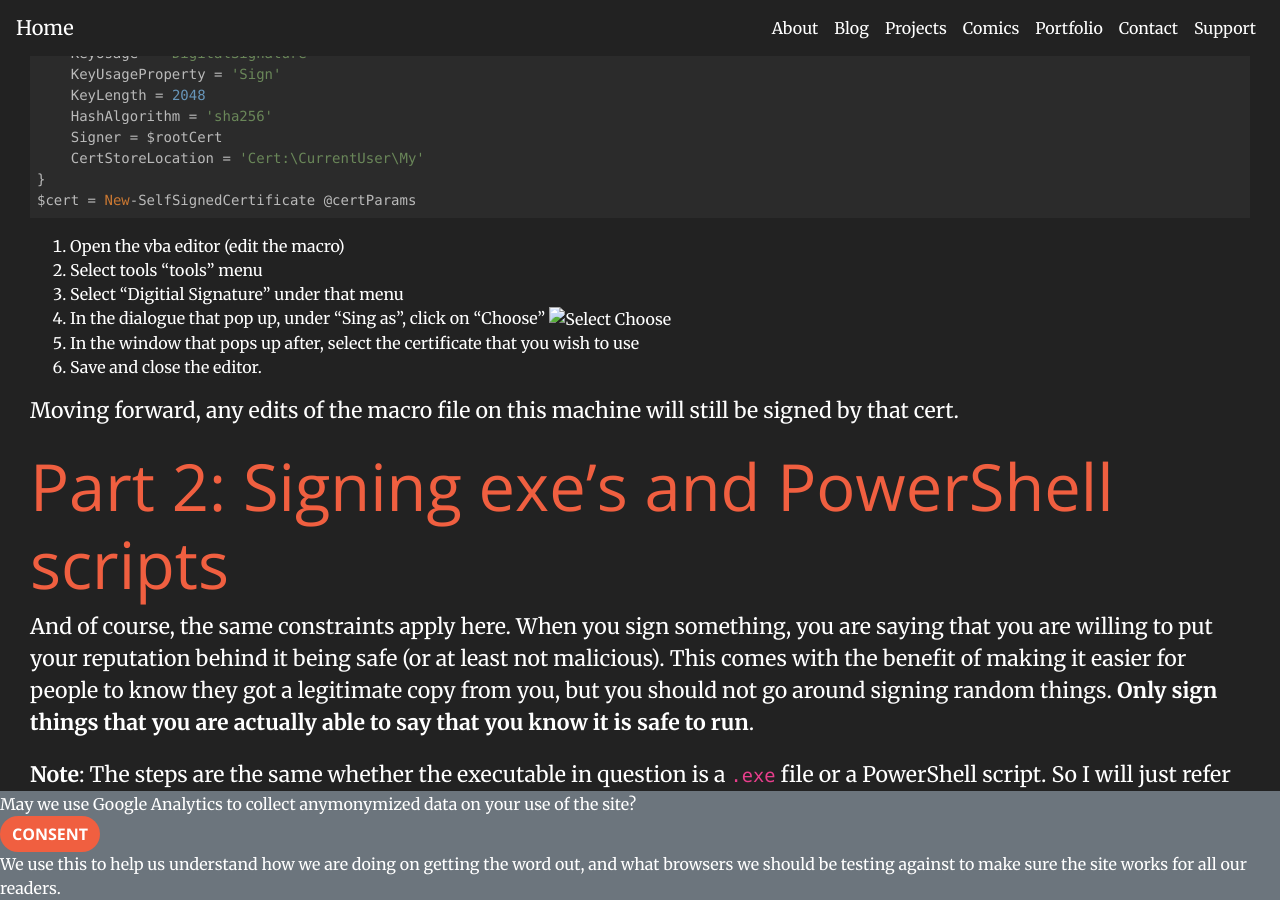
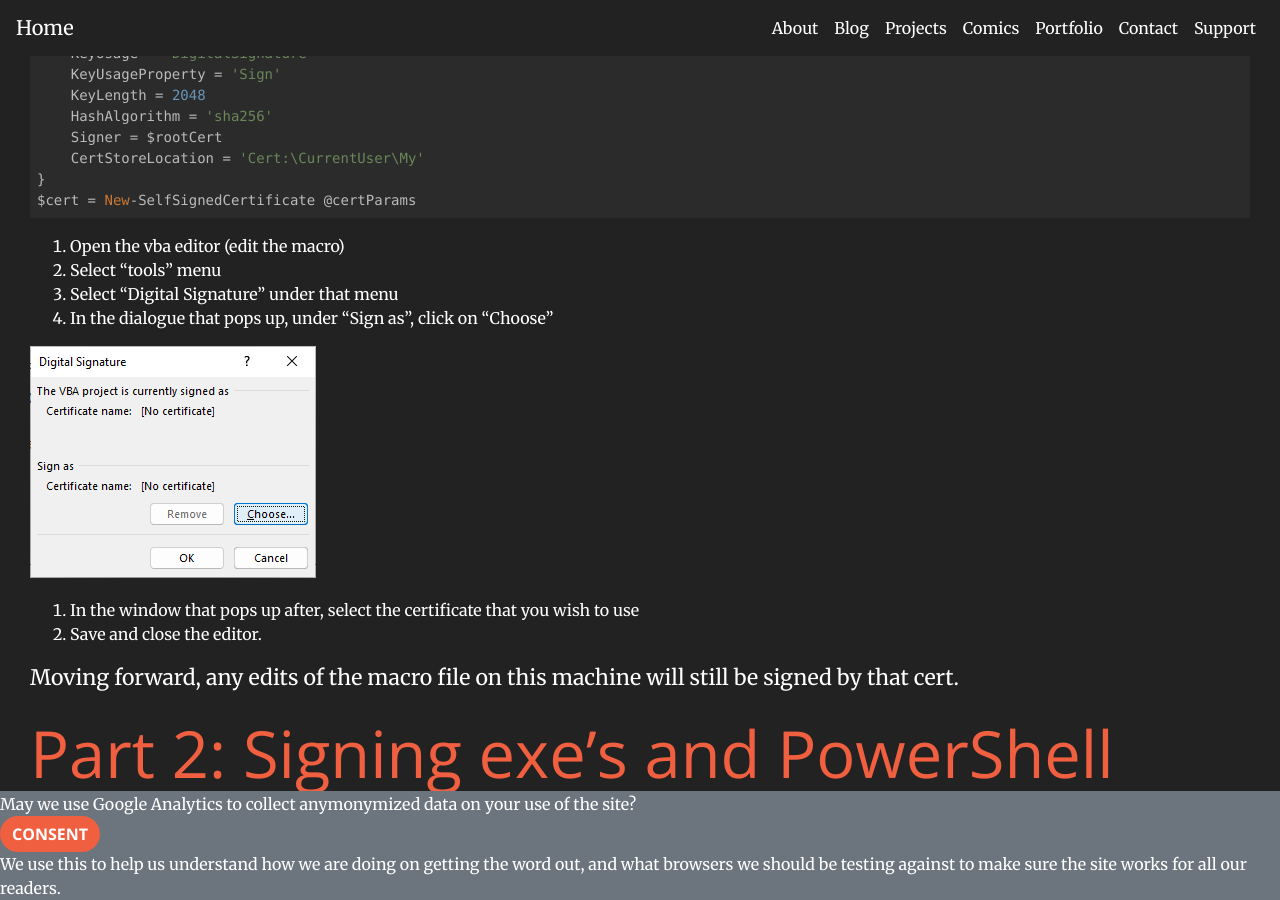
Before and after one commit to mshafer1/website, a Jekyll site: the page built from _Blog/learning_how_to_sign_programs.md, in a window 1280 px wide and 900 px high, scrolled down 2553 px. Built offline with Jekyll 4.4.1, drawn with Linux system fonts in a browser that asks for light colours; comment, search, counter and statistics services are not loaded.

Commit message:
fix the image

````diff
--- a/_Blog/learning_how_to_sign_programs.md
+++ b/_Blog/learning_how_to_sign_programs.md
@@ -103,10 +103,12 @@ $cert = New-SelfSignedCertificate @certParams
 ```
 
 1. Open the vba editor (edit the macro)
-1. Select tools "tools" menu
-1. Select "Digitial Signature" under that menu
-1. In the dialogue that pop up, under "Sing as", click on "Choose"
+1. Select "tools" menu
+1. Select "Digital Signature" under that menu
+1. In the dialogue that pops up, under "Sign as", click on "Choose"
+
   ![Select Choose](signProgramFiles/01_select_certificate.png){:.img-fluid}
+
 1. In the window that pops up after, select the certificate that you wish to use
 1. Save and close the editor.
 
````
Also changed, not shown: _Blog/signProgramFiles/01_select_certificate.png (renamed from _Blog/signProgramsFiles/01_select_certificate.png).
